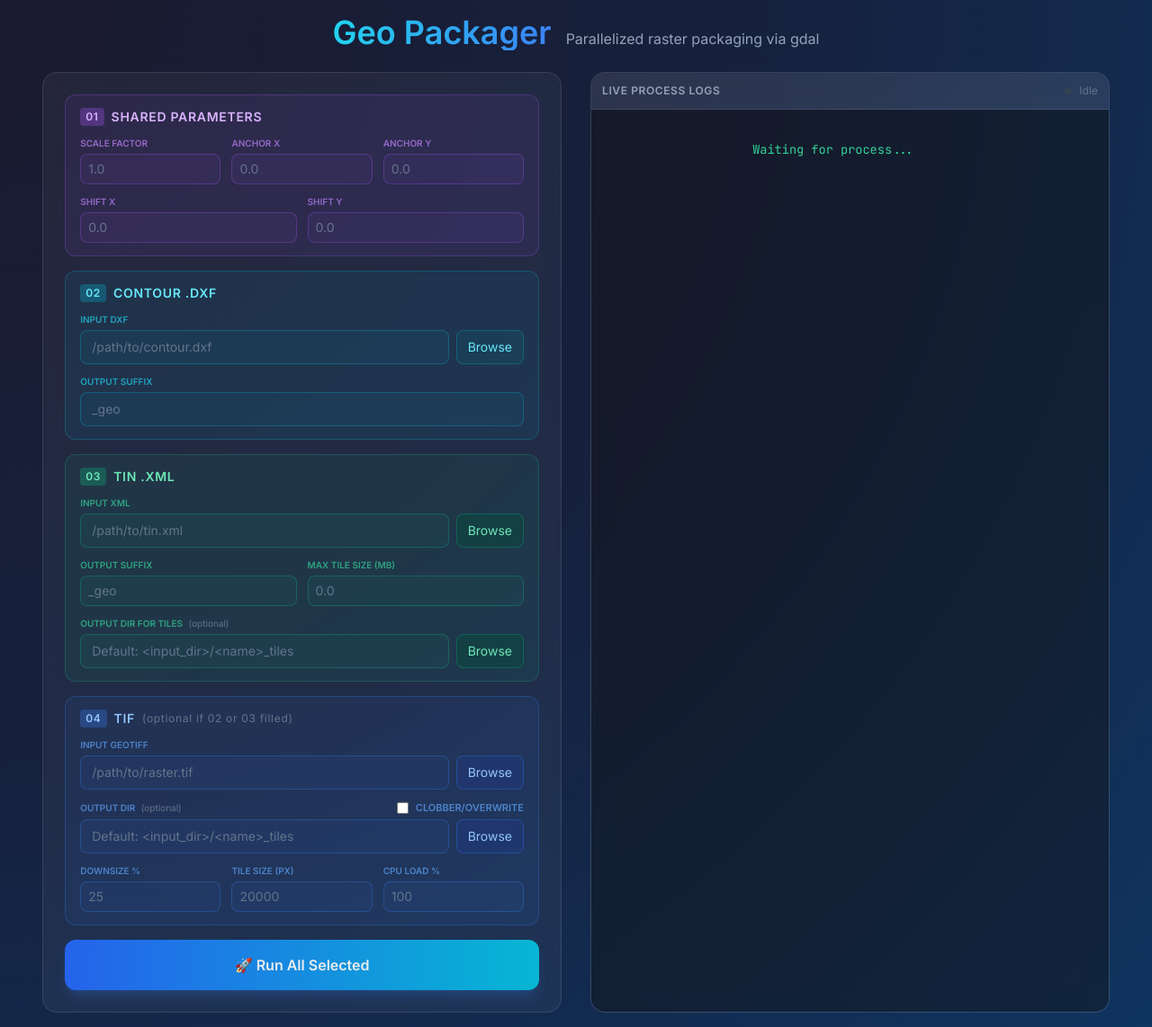
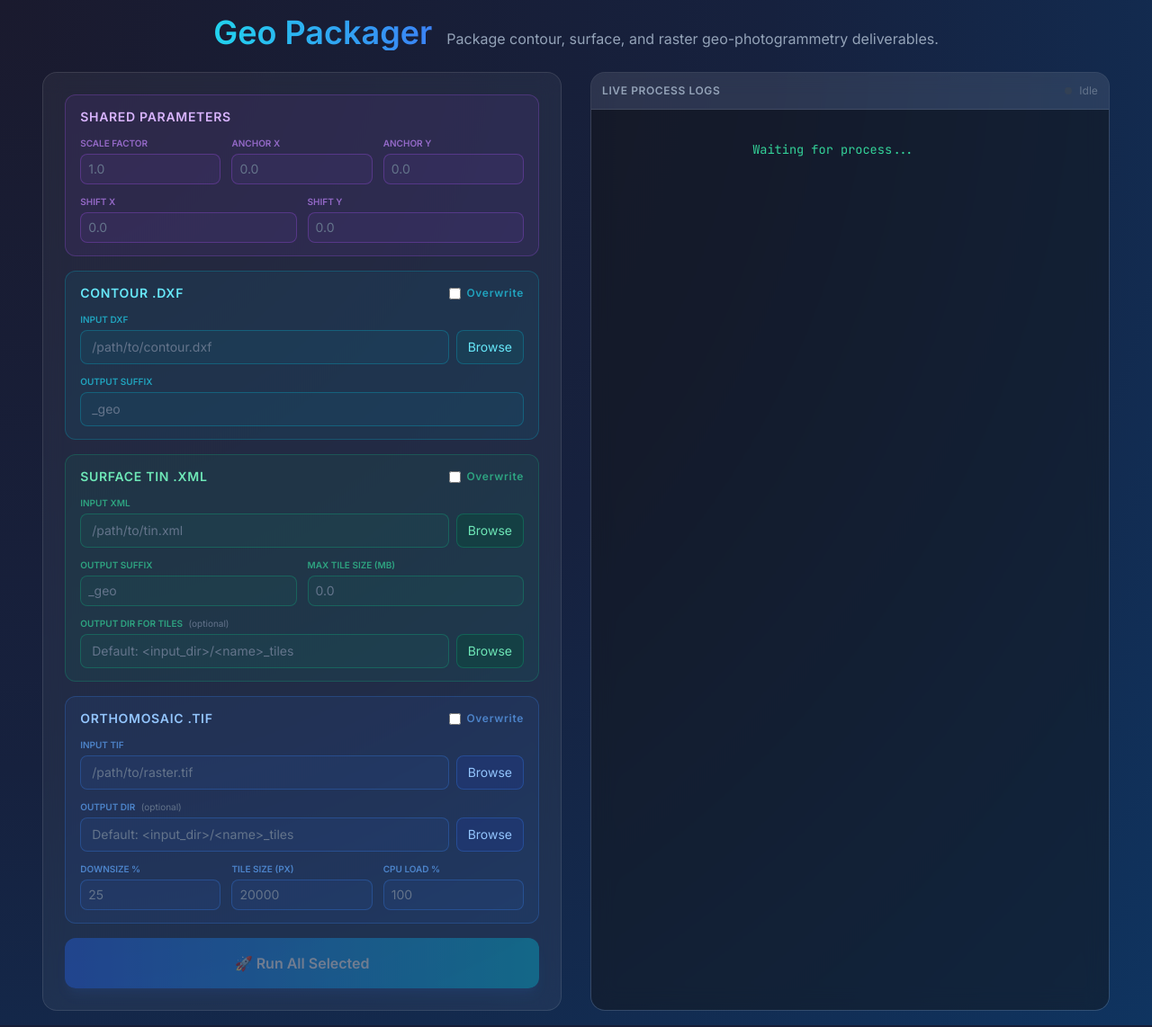
Before and after one commit to jrstear/geo, a Flask app: page / in a window 1280 px wide. Shown: the whole page at 90% size. Run offline with Flask 3, Linux system fonts and the light colour scheme; some libraries are stand-ins or nearby versions.

Commit message:
feat: clobber flags for contour/TIN + GUI polish
package.py:
- --contour-clobber: blocks overwrite of existing output DXF unless set
- --tin-clobber: blocks overwrite of existing output XML or tile dir
  unless set; pre-flight detects tiled vs single-file path based on
  file size vs --tin-max-mb before running

app.py: pass --contour-clobber / --tin-clobber when checked

index.html:
- Overwrite checkbox moved to top-right of each section header (02, 03, 04)
- "Clobber/Overwrite" label unified to "Overwrite" across all sections
- Section number badges removed (user edited); subtitle updated
- "TIF" → "Orthomosaic .TIF", "TIN .XML" → "Surface TIN .XML"
- Run button starts disabled; enables reactively when any file input
  has a value (input event + browse callback both trigger check)

Co-Authored-By: Claude Sonnet 4.6 <noreply@anthropic.com>

```diff
--- a/app.py
+++ b/app.py
@@ -137,6 +137,8 @@ def run():
     if contour_file:
         args += ["--contour-file", contour_file]
         add_arg("contour_suffix", "--contour-suffix")
+        if data.get("contour_clobber"):
+            args.append("--contour-clobber")
 
     # ── TIN XML args ───────────────────────────────────────────────────────────
     if tin_file:
@@ -145,6 +147,8 @@ def run():
         add_arg("tin_max_mb",     "--tin-max-mb")
         if (data.get("tin_output_dir") or "").strip():
             args += ["--tin-output-dir", data["tin_output_dir"].strip()]
+        if data.get("tin_clobber"):
+            args.append("--tin-clobber")
 
     # Final command for display
     full_command = f"{os.path.basename(sys.executable)} {os.path.basename(PACKAGE_SCRIPT)} {' '.join(args)}"
--- a/templates/index.html
+++ b/templates/index.html
@@ -63,7 +63,7 @@
             <div class="flex items-baseline justify-center gap-4">
                 <h1 class="text-4xl font-bold bg-clip-text text-transparent bg-gradient-to-r from-cyan-400 to-blue-500">
                     Geo Packager</h1>
-                <p class="text-slate-400">Parallelized raster packaging via gdal</p>
+                <p class="text-slate-400">Package contour, surface, and raster geo-photogrammetry deliverables.</p>
             </div>
         </header>
 
@@ -74,7 +74,6 @@
                 <!-- 01 Shared Parameters -->
                 <div class="card-shared">
                     <h2 class="text-sm font-bold mb-3 flex items-center gap-2 text-purple-300 uppercase tracking-wider">
-                        <span class="px-1.5 py-0.5 rounded bg-purple-500/30 text-purple-300 text-xs font-bold">01</span>
                         Shared Parameters
                     </h2>
                     <div class="grid grid-cols-3 gap-3">
@@ -110,9 +109,14 @@
 
                 <!-- 02 Contour DXF -->
                 <div class="card-contour">
-                    <h2 class="text-sm font-bold mb-3 flex items-center gap-2 text-cyan-300 uppercase tracking-wider">
-                        <span class="px-1.5 py-0.5 rounded bg-cyan-500/30 text-cyan-300 text-xs font-bold">02</span>
-                        Contour .DXF
+                    <h2 class="text-sm font-bold mb-3 flex items-center justify-between text-cyan-300 uppercase tracking-wider">
+                        <span class="flex items-center gap-2">
+                            Contour .DXF
+                        </span>
+                        <label class="flex items-center gap-1.5 cursor-pointer normal-case text-xs font-semibold text-cyan-400/70">
+                            <input type="checkbox" id="contour_clobber" class="rounded border-cyan-700 bg-cyan-900/50 text-cyan-500">
+                            Overwrite
+                        </label>
                     </h2>
                     <div class="space-y-3">
                         <div>
@@ -132,11 +136,16 @@
                     </div>
                 </div>
 
-                <!-- 03 TIN XML -->
+                <!-- 03 SURFACE TIN XML -->
                 <div class="card-tin">
-                    <h2 class="text-sm font-bold mb-3 flex items-center gap-2 text-emerald-300 uppercase tracking-wider">
-                        <span class="px-1.5 py-0.5 rounded bg-emerald-500/30 text-emerald-300 text-xs font-bold">03</span>
-                        TIN .XML
+                    <h2 class="text-sm font-bold mb-3 flex items-center justify-between text-emerald-300 uppercase tracking-wider">
+                        <span class="flex items-center gap-2">
+                            SURFACE TIN .XML
+                        </span>
+                        <label class="flex items-center gap-1.5 cursor-pointer normal-case text-xs font-semibold text-emerald-400/70">
+                            <input type="checkbox" id="tin_clobber" class="rounded border-emerald-700 bg-emerald-900/50 text-emerald-500">
+                            Overwrite
+                        </label>
                     </h2>
                     <div class="space-y-3">
                         <div>
@@ -174,16 +183,20 @@
                     </div>
                 </div>
 
-                <!-- 04 TIF -->
+                <!-- 04 ORTHOMOSAIC TIF -->
                 <div class="card-tif">
-                    <h2 class="text-sm font-bold mb-3 flex items-center gap-2 text-blue-300 uppercase tracking-wider">
-                        <span class="px-1.5 py-0.5 rounded bg-blue-500/30 text-blue-300 text-xs font-bold">04</span>
-                        TIF
-                        <span class="normal-case text-xs text-slate-500 font-normal">(optional if 02 or 03 filled)</span>
+                    <h2 class="text-sm font-bold mb-3 flex items-center justify-between text-blue-300 uppercase tracking-wider">
+                        <span class="flex items-center gap-2">
+                            Orthomosaic .TIF
+                        </span>
+                        <label class="flex items-center gap-1.5 cursor-pointer normal-case text-xs font-semibold text-blue-400/70">
+                            <input type="checkbox" id="clobber" class="rounded border-blue-700 bg-blue-900/50 text-blue-500">
+                            Overwrite
+                        </label>
                     </h2>
                     <div class="space-y-3">
                         <div>
-                            <label class="block text-[10px] font-semibold uppercase text-blue-400/70 mb-1">Input GeoTIFF</label>
+                            <label class="block text-[10px] font-semibold uppercase text-blue-400/70 mb-1">Input TIF</label>
                             <div class="flex gap-2">
                                 <input type="text" id="tif_file" placeholder="/path/to/raster.tif"
                                     class="w-full border rounded-lg px-3 py-2 text-sm text-slate-200"
@@ -197,12 +210,6 @@
                                 <label class="block text-[10px] font-semibold uppercase text-blue-400/70">Output Dir
                                     <span class="normal-case font-normal text-slate-500 ml-1">(optional)</span>
                                 </label>
-                                <div class="flex items-center gap-2">
-                                    <input type="checkbox" id="clobber"
-                                        class="rounded border-blue-700 bg-blue-900/50 text-blue-500">
-                                    <label for="clobber"
-                                        class="text-[11px] text-blue-400/70 uppercase font-semibold">Clobber/Overwrite</label>
-                                </div>
                             </div>
                             <div class="flex gap-2">
                                 <input type="text" id="output_dir" placeholder="Default: <input_dir>/<name>_tiles"
@@ -231,8 +238,8 @@
                     </div>
                 </div>
 
-                <button id="run_btn" onclick="run()"
-                    class="w-full py-4 bg-gradient-to-r from-blue-600 to-cyan-500 hover:from-blue-500 hover:to-cyan-400 font-bold rounded-xl transition-all transform active:scale-95 shadow-lg shadow-blue-500/20">
+                <button id="run_btn" onclick="run()" disabled
+                    class="w-full py-4 bg-gradient-to-r from-blue-600 to-cyan-500 font-bold rounded-xl transition-all transform active:scale-95 shadow-lg shadow-blue-500/20 opacity-40 cursor-not-allowed">
                     🚀 Run All Selected
                 </button>
             </div>
@@ -258,8 +265,22 @@
                 .then(data => {
                     if (data.path) {
                         document.getElementById(targetId).value = data.path;
+                        updateRunBtn();
                     }
                 });
+        }
+
+        // Enable/disable Run button based on whether any input file is filled
+        function updateRunBtn() {
+            const hasInput = ['contour_file', 'tin_file', 'tif_file'].some(
+                id => document.getElementById(id).value.trim() !== ''
+            );
+            const btn = document.getElementById('run_btn');
+            btn.disabled = !hasInput;
+            btn.classList.toggle('opacity-40',        !hasInput);
+            btn.classList.toggle('cursor-not-allowed', !hasInput);
+            btn.classList.toggle('hover:from-blue-500', hasInput);
+            btn.classList.toggle('hover:to-cyan-400',   hasInput);
         }
 
         // Initialize defaults on load
@@ -274,6 +295,11 @@
                         }
                     }
                 });
+
+            // Watch the three file inputs
+            ['contour_file', 'tin_file', 'tif_file'].forEach(id => {
+                document.getElementById(id).addEventListener('input', updateRunBtn);
+            });
         });
 
         let eventSource = null;
@@ -292,13 +318,15 @@
                     shift_x:  document.getElementById('shift_x').value,
                     shift_y:  document.getElementById('shift_y').value,
                     // Contour DXF
-                    contour_file:   document.getElementById('contour_file').value,
-                    contour_suffix: document.getElementById('contour_suffix').value,
+                    contour_file:    document.getElementById('contour_file').value,
+                    contour_suffix:  document.getElementById('contour_suffix').value,
+                    contour_clobber: document.getElementById('contour_clobber').checked,
                     // TIN XML
                     tin_file:       document.getElementById('tin_file').value,
                     tin_suffix:     document.getElementById('tin_suffix').value,
                     tin_max_mb:     document.getElementById('tin_max_mb').value,
                     tin_output_dir: document.getElementById('tin_output_dir').value,
+                    tin_clobber:    document.getElementById('tin_clobber').checked,
                     // TIF
                     tif_file:         document.getElementById('tif_file').value,
                     output_dir:       document.getElementById('output_dir').value,
```
Also changed, not shown: package.py (+29 -0 lines), 1 other file.
